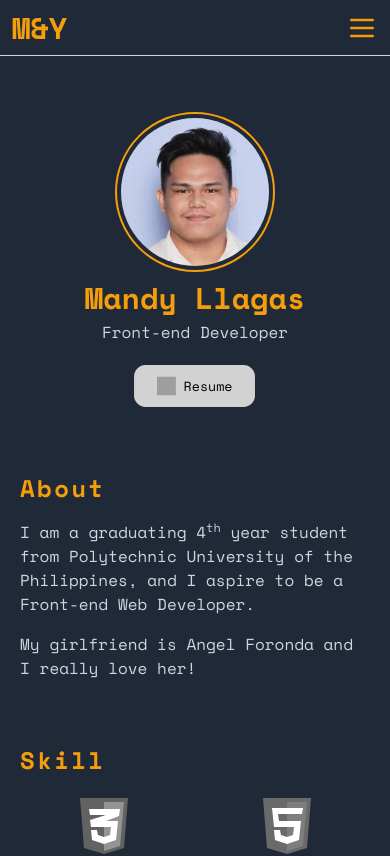
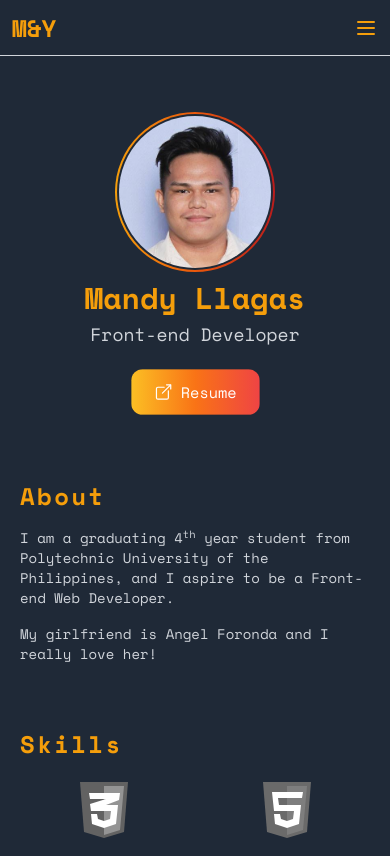
Before and after one commit to msllagas/Portfoliov2, a React (Vite) app: page / in a window 390 px wide. Shown: the top 856 px of the page. Built offline with nearby package versions, Linux system fonts and the light colour scheme; grey boxes are pictures that could not be loaded.

Commit message:
change text responsiveness

```diff
--- a/src/components/About.jsx
+++ b/src/components/About.jsx
@@ -5,12 +5,12 @@ export default function About() {
       <h2 className="mt-2 text-2xl font-bold tracking-widest text-amber-500">
         About
       </h2>
-      <p className=" mt-4">
+      <p className="mt-4 md:text-base text-sm">
         I am a graduating 4<sup>th</sup> year student from Polytechnic
         University of the Philippines, and I aspire to be a Front-end Web
         Developer.
       </p>
-      <p className=" mt-4">
+      <p className="mt-4 md:text-base text-sm">
         My girlfriend is Angel Foronda and I really love her!
       </p>
     </section>
--- a/src/components/Header.jsx
+++ b/src/components/Header.jsx
@@ -16,12 +16,12 @@ function Header() {
     <header className="fixed z-50 w-full transition-all">
       <nav className="ml-auto mr-auto flex h-14 items-center justify-between border-b border-b-gray-300 bg-gray-800 px-3 py-3 lg:w-[70%] ">
         <h1
-          className=" text-secondary  cursor-pointer text-3xl font-bold text-amber-500"
+          className=" text-secondary cursor-pointer md:text-3xl text-2xl font-bold text-amber-500"
           onClick={() => window.scrollTo(0, 0)}
         >
           M&Y
         </h1>
-        <ul className="hidden gap-11  text-gray-300 md:flex">
+        <ul className="hidden gap-11 text-gray-300 md:flex">
           <li
             className="cursor-pointer text-base transition-colors hover:text-amber-500"
             onClick={() => window.scrollTo(0, 0)}
@@ -73,7 +73,7 @@ function Header() {
           </a>
         </div>
         <button
-          className="h-8 w-8 font-bold md:hidden"
+          className="w-6 font-bold md:hidden"
           onClick={() => setIsOpen(!isOpen)}
         >
           <img
@@ -91,7 +91,7 @@ function Header() {
         onClick={() => setIsOpen(false)}
       ></div>
       <aside
-        className={`fixed z-50 ml-auto h-screen w-64 max-w-[calc(100%-3rem)] flex flex-col justify-between bg-gray-700 opacity-100 duration-300 ${
+        className={`fixed z-50 ml-auto flex h-screen w-64 max-w-[calc(100%-3rem)] flex-col justify-between bg-gray-700 opacity-100 duration-300 ${
           isOpen ? "right-0" : "right-[-100%]"
         }  text-gray-300 ease-in`}
       >
@@ -108,7 +108,7 @@ function Header() {
         </ul>
         <div className="px-6 pb-28">
           <h2>Connect with me</h2>
-          <div className="gap-4 flex mt-3">
+          <div className="mt-3 flex gap-4">
             <a
               href="https://github.com/msllagas"
               target="_blank"
--- a/src/components/Home.jsx
+++ b/src/components/Home.jsx
@@ -1,28 +1,30 @@
-
 export default function Home() {
   return (
     <section
       id="home"
       className="flex w-full flex-col items-center justify-end"
     >
-    <div className="h-40 w-40 overflow-hidden rounded-full border-amber-500 border-2 p-1">
+      <div className="relative h-40 w-40 rounded-full">
+        <div className="h-full w-full overflow-hidden rounded-full bg-gradient-to-r from-amber-500 via-orange-600 to-red-700 p-0.5 ">
+          <div className="h-full w-full rounded-full bg-gray-800"></div>
+        </div>
         <img
           src="portrait.jpg"
           alt="Mandy Llagas's portrait"
-        className="w-full rounded-full"
+          className="absolute left-0 top-0 w-full rounded-full p-1"
         />
       </div>
       <h1 className="mt-2 text-3xl font-bold  text-amber-500">Mandy Llagas</h1>
-    <p className="mb-5 mt-1 text-gray-300">Front-end Developer</p>
+      <p className="mb-5 mt-1 text-lg text-gray-300">Front-end Developer</p>
       <a
         href="resume.pdf"
         target="_blank"
         rel="noreferrer"
-      className="flex cursor-pointer items-center gap-2 rounded-xl bg-gray-300 px-6 py-3 text-sm transition-colors hover:bg-amber-500 animate-beat"
+        className="flex animate-beat cursor-pointer items-center gap-2 rounded-xl bg-gradient-to-r from-amber-400 via-orange-500 to-red-500 px-6 py-3 text-white  transition-all"
       >
-      <img src="open-external.svg" alt="" className="h-5 w-5" />
+        <img src="open.svg" alt="" className="h-5 w-5 " />
         Resume
       </a>
     </section>
-  )
+  );
 }
--- a/src/components/Projects.jsx
+++ b/src/components/Projects.jsx
@@ -13,7 +13,7 @@ export default function Projects() {
         />
         <p className="text-center text-xl md:text-2xl capitalize">working on it!</p>
       </div>
-      <p>
+      <p className="md:text-base text-sm">
         For now, why don&apos;t you click on my GitHub profile and look at some of my
         projects hmm?
       </p>
--- a/src/components/Skills.jsx
+++ b/src/components/Skills.jsx
@@ -70,7 +70,7 @@ export default function Skills() {
     <section id="skills" className="px-5 text-gray-300 lg:px-0">
       <div className="h-14"></div>
       <h2 className="mt-2 text-2xl font-bold tracking-widest text-amber-500">
-        Skill
+        Skills
       </h2>
       <div className="grid grid-cols-2 gap-4 sm:grid-cols-3 md:grid-cols-5">
         {skills.map((skill) => (
```
Lines whose indentation alone changed are shown as unchanged.
